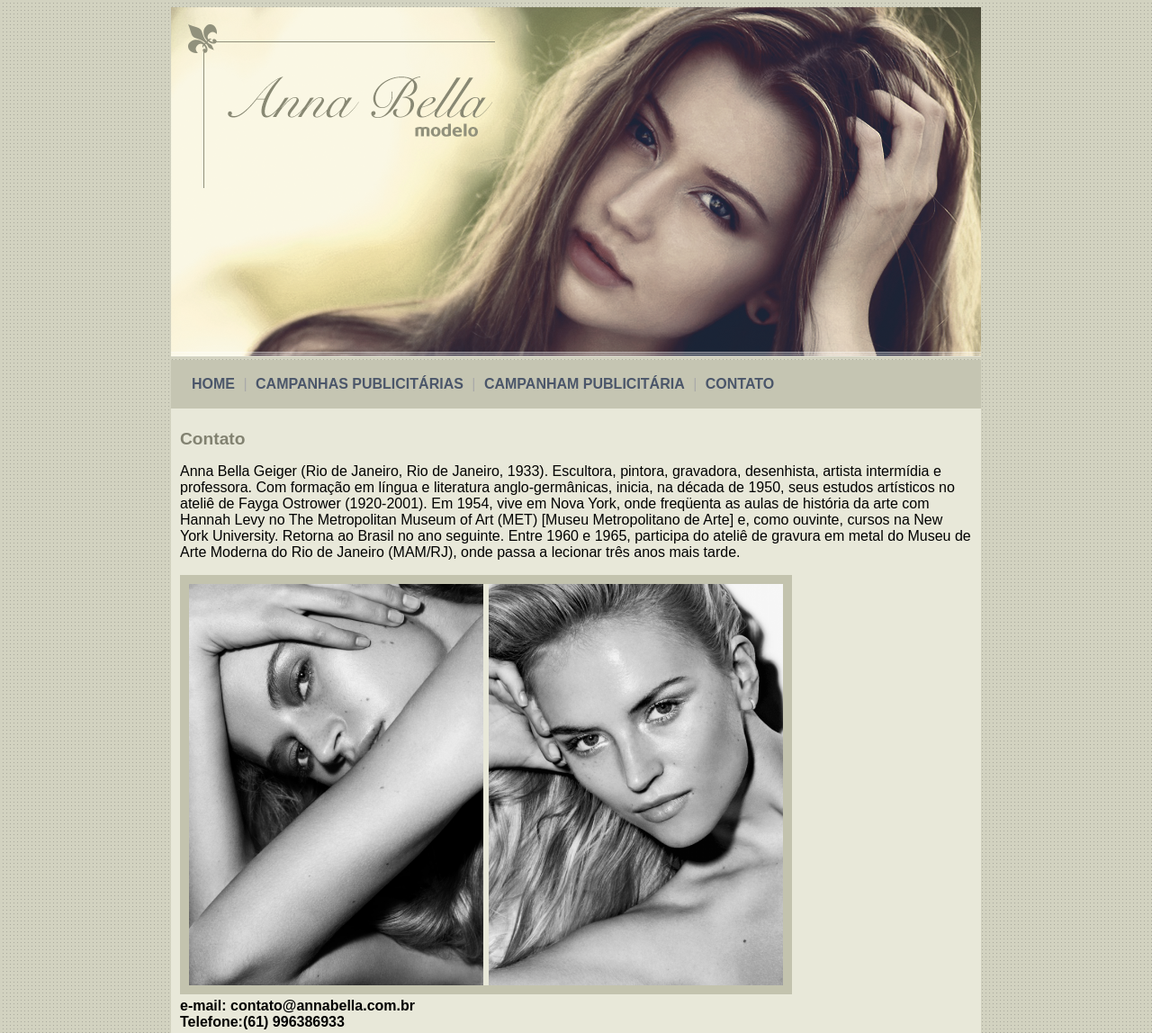
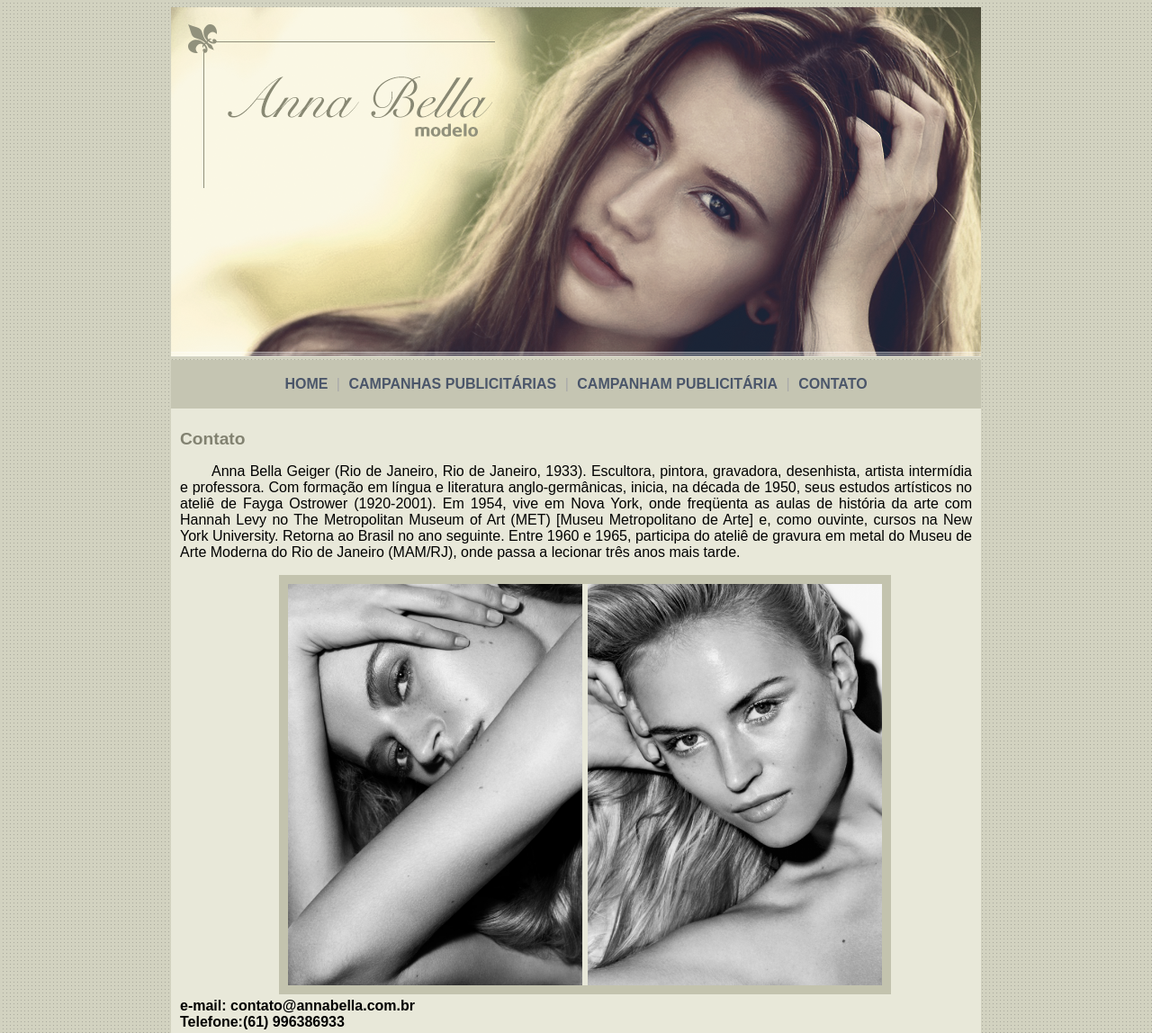
Before and after one commit to ProfessorGarra/EXERCICIOS-Intermediarios-Avancados, a plain HTML site: page Projeto site modelo/contato.html in a window 1280 px wide. Shown: the top 1148 px of the page at 90% size. Drawn offline with Linux system fonts and the light colour scheme.

Commit message:
Update estilo.css

```diff
--- a/Projeto site modelo/estilo.css
+++ b/Projeto site modelo/estilo.css
@@ -17,6 +17,7 @@ body {
     /*border: 1px solid red;*/
     padding: 18px;
     color: darkgray;
+    text-align: center;
     /*border-radius: 8px;*/
 }
 
@@ -30,7 +31,7 @@ a {
 
 a:hover {
     /* ao passar o mouse em cima muda para cor azul e aumenta o tamanho da fonte*/
-    color: blue;
+    color: #df0ecd;
     /*font-size: 17px;*/
 }
 
@@ -63,5 +64,12 @@ h5 {
 
 .img-campanha {
     border: 10px solid #c3c3ae;
+    margin-left: 110px;
+
 
 }
+
+p {
+    text-align: justify;
+    text-indent: 35px;
+}
```
